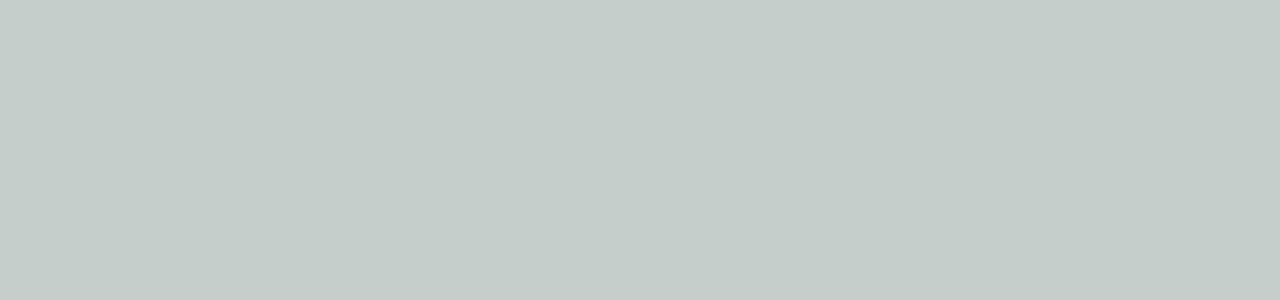
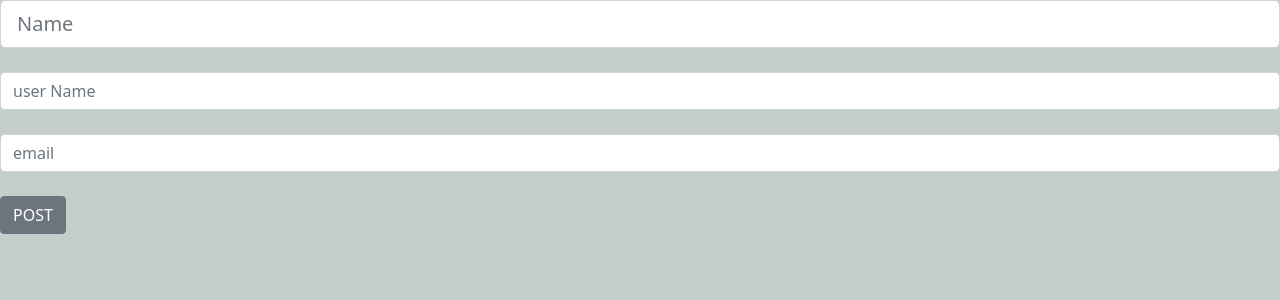
Before and after one commit to karthickm7/Localstorage, a React (Create React App) app: page /Posting in a window 1280 px wide. Before the commit this address had no page. Shown: the top 300 px of the page. Built offline with nearby package versions, Linux system fonts and the light colour scheme.

Commit message:
api Error Handling,react Router ,navigate

```diff
--- a/package.json
+++ b/package.json
@@ -20,6 +20,7 @@
     "react-dom": "^17.0.2",
     "react-router-dom": "^6.2.2",
     "react-scripts": "5.0.0",
+    "react-toastify": "^8.2.0",
     "web-vitals": "^2.1.4"
   },
   "scripts": {
--- a/public/index.html
+++ b/public/index.html
@@ -30,7 +30,7 @@
     <noscript>You need to enable JavaScript to run this app.</noscript>
     <div id="root"></div>
     <div id="portal"></div>
-    <div id="model"></div>
+    <!-- <div id="model"></div> -->
 
   </body>
 </html>
--- a/src/App.js
+++ b/src/App.js
@@ -8,6 +8,7 @@ import { Routes, Route, Link } from "react-router-dom";
 import Reducers from './Redusercomponent/Reducers';
 
 import Apicall  from './Fetch and axious/Apicall';
+import Posting  from './Fetch and axious/Posting';
 
 
 
@@ -23,6 +24,7 @@ function App() {
       <Route path='/Parent' element={<Parent/>}/>
       <Route path='/Reducer' element={<Reducers/>}/>
       <Route path='/Apicall' element={<Apicall/>}/>
+      <Route path='/Posting' element={<Posting />}/>
     </Routes>
   </div>
 
--- a/src/Fetch and axious/Apicall.js
+++ b/src/Fetch and axious/Apicall.js
@@ -1,7 +1,12 @@
 import axios from "axios";
 import {Form,Nav,Navbar,Container,Table,NavDropdown,Button} from "react-bootstrap";
 import { useState, useReducer, useEffect } from "react";
-import Putpop from './Putpop'
+import Putpop from './Putpop';
+import styles from './Apicall.module.css';
+import Posting from "./Posting";
+import { ToastContainer, toast } from 'react-toastify';
+import { useNavigate } from "react-router-dom";
+import 'react-toastify/dist/ReactToastify.css';
 
 export const ACTION = {
   GET_USER: "add-user",
@@ -13,7 +18,7 @@ export const ACTION = {
 let reducer = (state, action) => {
   switch (action.type) {
     case ACTION.GET_USER:
-      return [...state, ...action.payload];
+      return [...action.payload];
 
     case ACTION.POST_USER:
       return [...state, ...action.payload];
@@ -34,7 +39,18 @@ let reducer = (state, action) => {
 
 const Apicall = () => {
   const [user, dispatch] = useReducer(reducer, []);
+  const [edit,setEdit]=useState([])
+  const [errormsg,setErrormsg]=useState("");
   console.log(user, "adddispatch");
+
+  //To neglect reloading
+  useEffect(()=>{
+    if(user.length>0){
+      setEdit(user)
+    }
+  },[user])
+
+
 
   const [userr, setUserr] = useState();
   // modal popup [put]
@@ -47,10 +63,7 @@ const Apicall = () => {
     setShow(true);
   };
 
-  const [postuser, setPostuser] = useState({});
-  const handleChange = (e) => {
-    setPostuser({ ...postuser, [e.target.name]: e.target.value });
-  };
+
 
   //GET function
   const getApiData = () => {
@@ -58,9 +71,12 @@ const Apicall = () => {
       .get("http://localhost:3006/user")
       .then((res) => {
         console.log(res, "api");
+        setErrormsg("");
         dispatch({ type: ACTION.GET_USER, payload: res.data });
       })
       .catch((err) => {
+        toast.error("Error Notification !");
+
         console.log(err, "error");
       });
   };
@@ -69,26 +85,6 @@ const Apicall = () => {
   useEffect(() => {
     getApiData();
   }, []);
-
-  //POST
-  const postData = (e) => {
-    e.preventDefault();
-    let postdata = {
-      id: Date.now(),
-      // id: postuser.id,
-      Name: postuser.Name,
-      email: postuser.email,
-    };
-    axios
-      .post("http://localhost:3006/user", postdata)
-      .then((res) => {
-        console.log(res, "post");
-        dispatch({ type: ACTION.POST_USER, payload: res.postdata });
-      })
-      .catch((err) => {
-        console.log(err, "error");
-      });
-  };
 
   //Delete
   const handleSubmit = (e, userd) => {
@@ -99,9 +95,10 @@ const Apicall = () => {
       .delete(`http://localhost:3006/user/${userd}`)
       .then((res) => {
         // console.log(res,"del")
-        dispatch({ type: ACTION.DELETE_USER, payload: res.userd });
+        dispatch({ type: ACTION.DELETE_USER, payload:userd });
       })
       .catch((err) => {
+        toast.error("Error occured while Delete!");
         console.log(err, "delete error");
       });
   };
@@ -109,12 +106,12 @@ const Apicall = () => {
   //PUT
    const editpass =(updated)=>{
      console.log(updated.id,"type")
-     axios.put(`http://localhost:3006/user/${updated.id}`,updated)
+     axios.put(`http://localhost:3006/use/${updated.id}`,updated)
      .then((res)=>{
-       dispatch({type:ACTION.PUT_USER,payload:res})
-     }).catch((err)=>
-     {console.log(err,'puterr');})
-
+      getApiData();
+     }).catch((err)=>{
+      toast.error("Error occured while edit !");
+      console.log(err,'puterr');})
 
   }
   const handleEdit = (userd) => {
@@ -123,28 +120,32 @@ const Apicall = () => {
     setUserr(userd);
   };
 
+  // Put Binding method
   const updated =(update)=>{
     editpass(update)
     PopupClose();
 
   }
-
+  let navigate = useNavigate();
 
   return (
-    <>
+
       <div>
         <h1>Connecting with Axios</h1>
-        <Table striped bordered hover variant="dark">
+        <ToastContainer />
+        <Table className={styles.tabl}striped bordered hover variant="dark">
           <thead>
             <tr>
               <th>ID</th>
               <th>name</th>
               <th>User Name</th>
               <th>email</th>
+              <th>EDIT</th>
+              <th>DELETE</th>
             </tr>
           </thead>
           <tbody>
-            {user.map((userd) => {
+            {edit.map((userd) => {
               return (
                 <tr>
                   <td>{userd.id}</td>
@@ -155,46 +156,20 @@ const Apicall = () => {
                     <Button onClick={() => {handleEdit(userd);}} variant="dark">EDIT</Button>
                   </td>
                   <td>
-                    <Button
-                      onClick={(e) => {
-                        handleSubmit(e, userd.id);
-                      }}
-                      variant="warning"
-                    >
-                      Delete
-                    </Button>
+                    <Button onClick={(e) => { handleSubmit(e, userd.id);}}variant="warning">Delete</Button>
                   </td>
                 </tr>
               );
             })}
           </tbody>
         </Table>
+        <Button onClick={()=>navigate("/Posting")}>POST DATA</Button>
+        <>
+        <Putpop binding={updated} puser={userr}show={show} onHide={PopupClose} />
+        </>
 
-        <Form.Control
-          name="Name"
-          value={postuser.Name}
-          onChange={handleChange}
-          size="lg"
-          type="text"
-          placeholder="Name"
-        />
-        <br />
-        <Form.Control
-          name="email"
-          value={postuser.email}
-          onChange={handleChange}
-          type="text"
-          placeholder="email"
-        />
-        <br />
+      </div>
 
-        <Button onClick={postData} variant="secondary">
-          Secondary
-        </Button>
-
-        <Putpop puser={userr}show={show} onHide={PopupClose} putpass={editpass }/>
-      </div>
-    </>
   );
 };
 export default Apicall;
--- /dev/null
+++ b/src/Fetch and axious/Apicall.module.css
@@ -0,0 +1,8 @@
+.tabl  th {
+    text-align: center;
+    justify-content: space-evenly;
+    color: rgb(15, 15, 14);
+    background-color:rgb(252, 246, 246);
+    width: 500px;
+    font-weight: bold;
+}
--- /dev/null
+++ b/src/Fetch and axious/Posting.js
@@ -0,0 +1,79 @@
+import React from "react";
+import {Form,Table,Button} from "react-bootstrap";
+import { useState, useReducer, useEffect } from "react";
+import { useNavigate, Link } from "react-router-dom";
+import axios from "axios";
+const Posting =(props)=>{
+
+const [user, dispatch] = useReducer("");
+
+const [postuser, setPostuser] = useState({
+    Name:"",
+    username:"",
+    email:""
+});
+
+  const handleChange = (e) => {
+    setPostuser({ ...postuser, [e.target.name]: e.target.value });
+  };
+
+  let navigate = useNavigate();
+  const postData = (e) => {
+      e.preventDefault()
+      console.log(postuser)
+
+    let postdata = {
+      id: Date.now(),
+      Name: postuser.Name,
+      email: postuser.email,
+      username: postuser.username,
+    };
+    axios
+      .post("http://localhost:3006/user", postdata)
+      .then((res) => {
+        console.log(res, "post");
+        dispatch({ type: "post-user", payload: res.postdata });
+
+      })
+      .catch((err) => {
+        console.log(err, "error");
+      });
+      navigate("/Apicall")
+  };
+    return(
+        <>
+        <Form.Control
+          name="Name"
+          value={postuser.Name}
+          onChange={handleChange}
+          size="lg"
+          type="text"
+          placeholder="Name"
+        />
+        <br />
+        <Form.Control
+          name="username"
+          value={postuser.username}
+          onChange={handleChange}
+          size="md"
+          type="text"
+          placeholder="user Name"
+        />
+        <br />
+        <Form.Control
+          name="email"
+          value={postuser.email}
+          onChange={handleChange}
+          type="text"
+          placeholder="email"
+        />
+        <br />
+
+        <Button onClick={postData} variant="secondary">
+          POST
+        </Button>
+
+        </>
+    )
+}
+export default Posting;
--- a/src/Fetch and axious/Putpop.js
+++ b/src/Fetch and axious/Putpop.js
@@ -23,7 +23,7 @@ useEffect(()=>{
 
 const handleput =()=>{
     console.log(update,"save changes")
-   props.putpass(update)
+   props.binding(update)
 }
 
 
```
Also changed, not shown: 1 other file (tests, documents, lock files or other folders).
